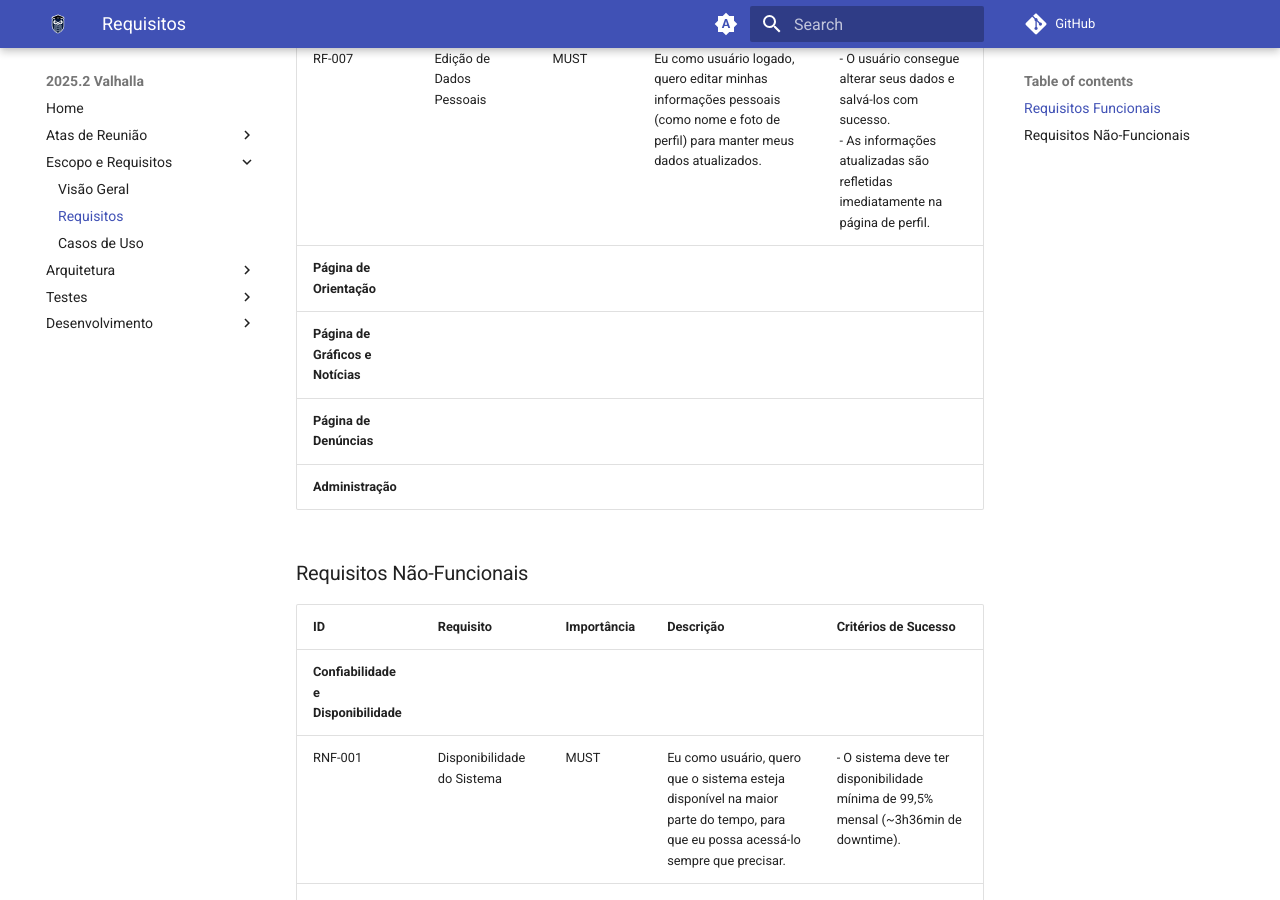
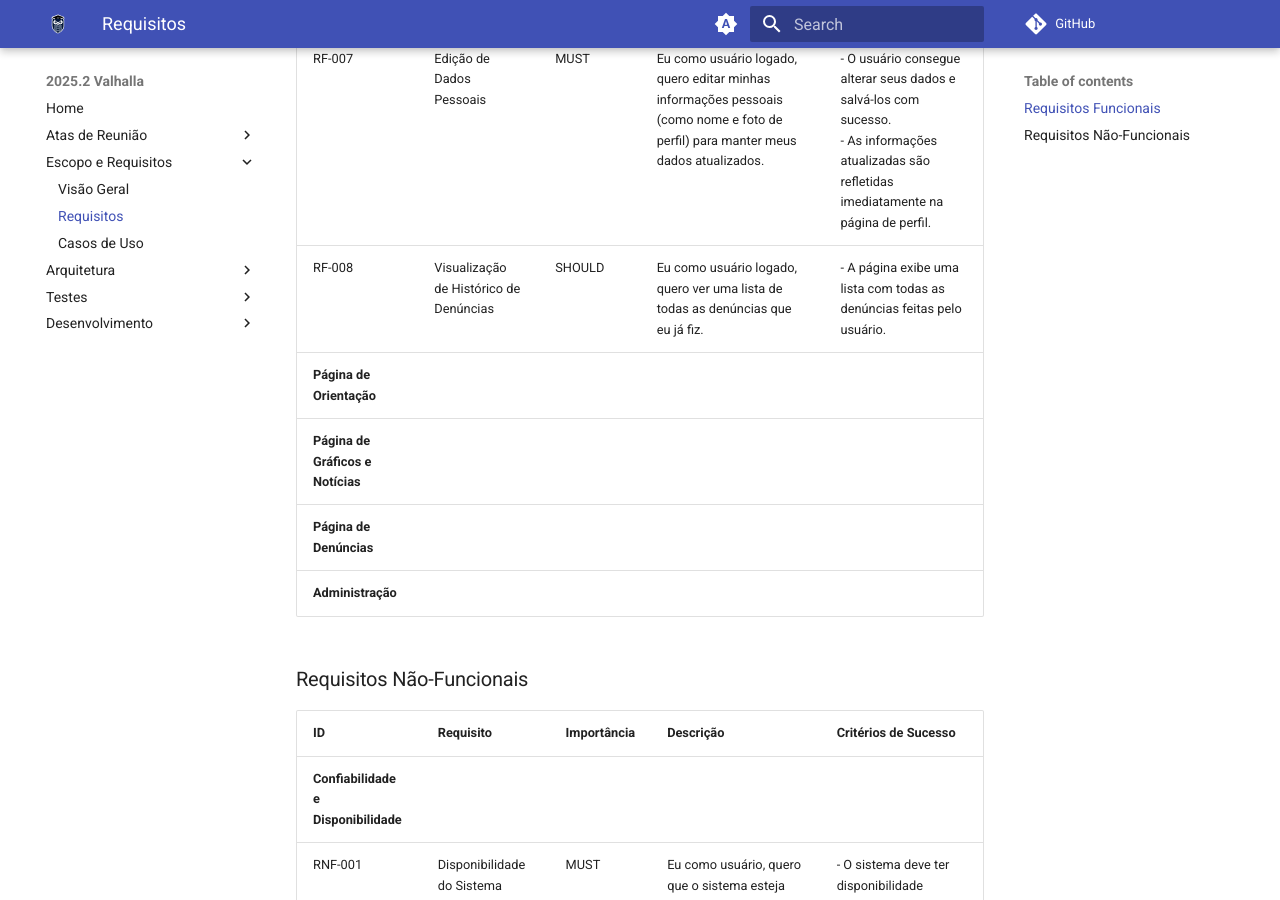
Before and after one commit to fga-eps-mds/2025.2-Valhalla-Docs, an MkDocs documentation site: the page built from docs/escopo-requisitos/Requisitos.md, in a window 1280 px wide and 900 px high, scrolled down 1905 px. Built offline with MkDocs 1.6.1 and Material for MkDocs 9.7.7, drawn with Linux system fonts in a browser that asks for light colours; comment, search, counter and statistics services are not loaded.

Commit message:
doc - preenche RF 008 da Página de Perfil
Co-authored-by: laurarogelin <laurarogelin@users.noreply.github.com>

```diff
--- a/docs/escopo-requisitos/Requisitos.md
+++ b/docs/escopo-requisitos/Requisitos.md
@@ -15,6 +15,7 @@ Esta tabela lista todos os requisitos do projeto, sua prioridade e descrição d
 | **Página de Perfil** | | | | |
 | RF-006 | Visualização de Dados do Perfil | MUST | Eu como usuário logado, quero visualizar as informações do meu perfil (nome, e-mail, foto, pontuação) para consultar meus dados cadastrados. | - Todas as informações salvas do usuário são exibidas corretamente na página de perfil. |
 | RF-007 | Edição de Dados Pessoais | MUST | Eu como usuário logado, quero editar minhas informações pessoais (como nome e foto de perfil) para manter meus dados atualizados. | - O usuário consegue alterar seus dados e salvá-los com sucesso.<br>- As informações atualizadas são refletidas imediatamente na página de perfil. |
+| RF-008 | Visualização de Histórico de Denúncias | SHOULD | Eu como usuário logado, quero ver uma lista de todas as denúncias que eu já fiz. | - A página exibe uma lista com todas as denúncias feitas pelo usuário. |
 | **Página de Orientação** | | | | |
 | **Página de Gráficos e Notícias** | | | | |
 | **Página de Denúncias** | | | | |
```
